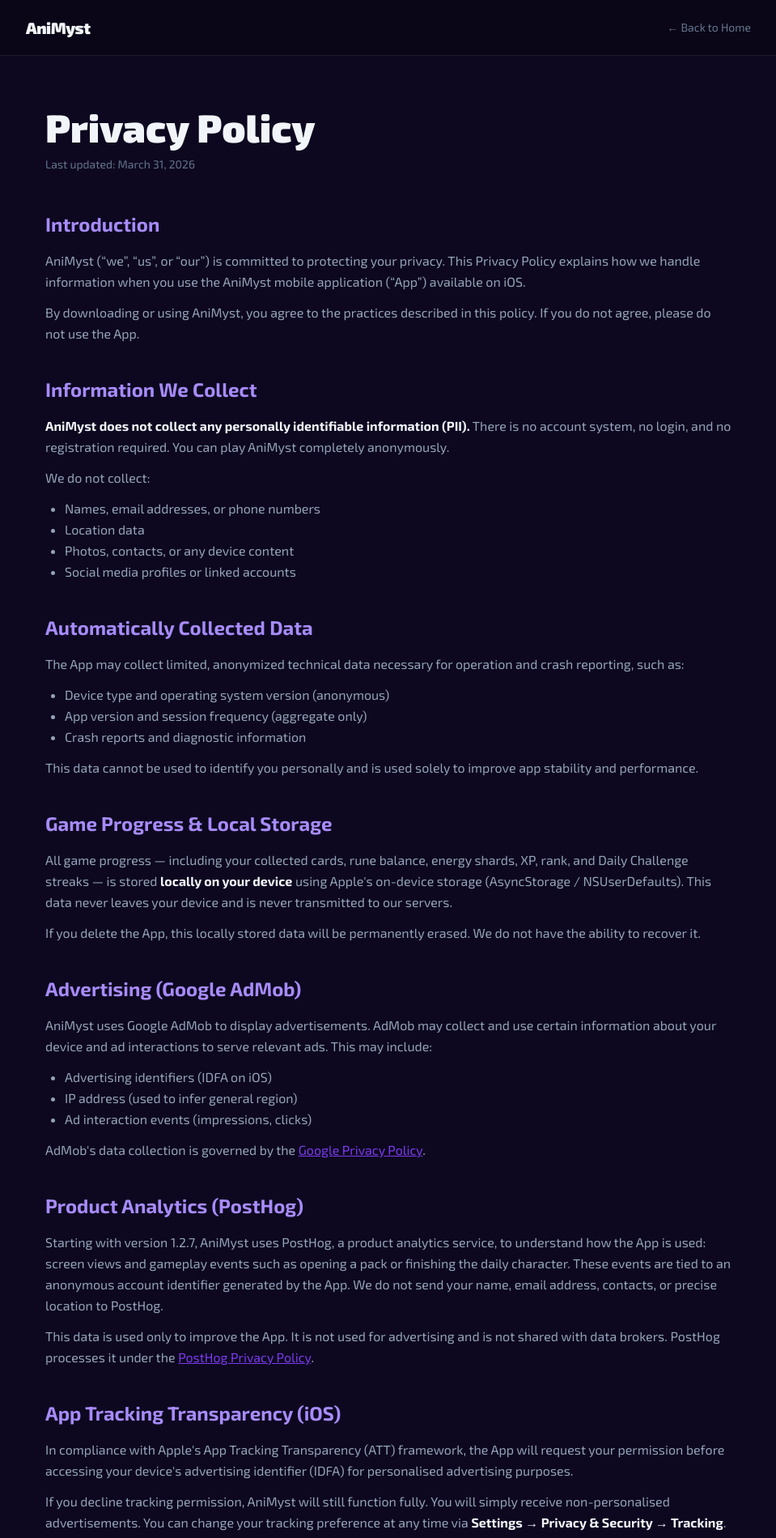
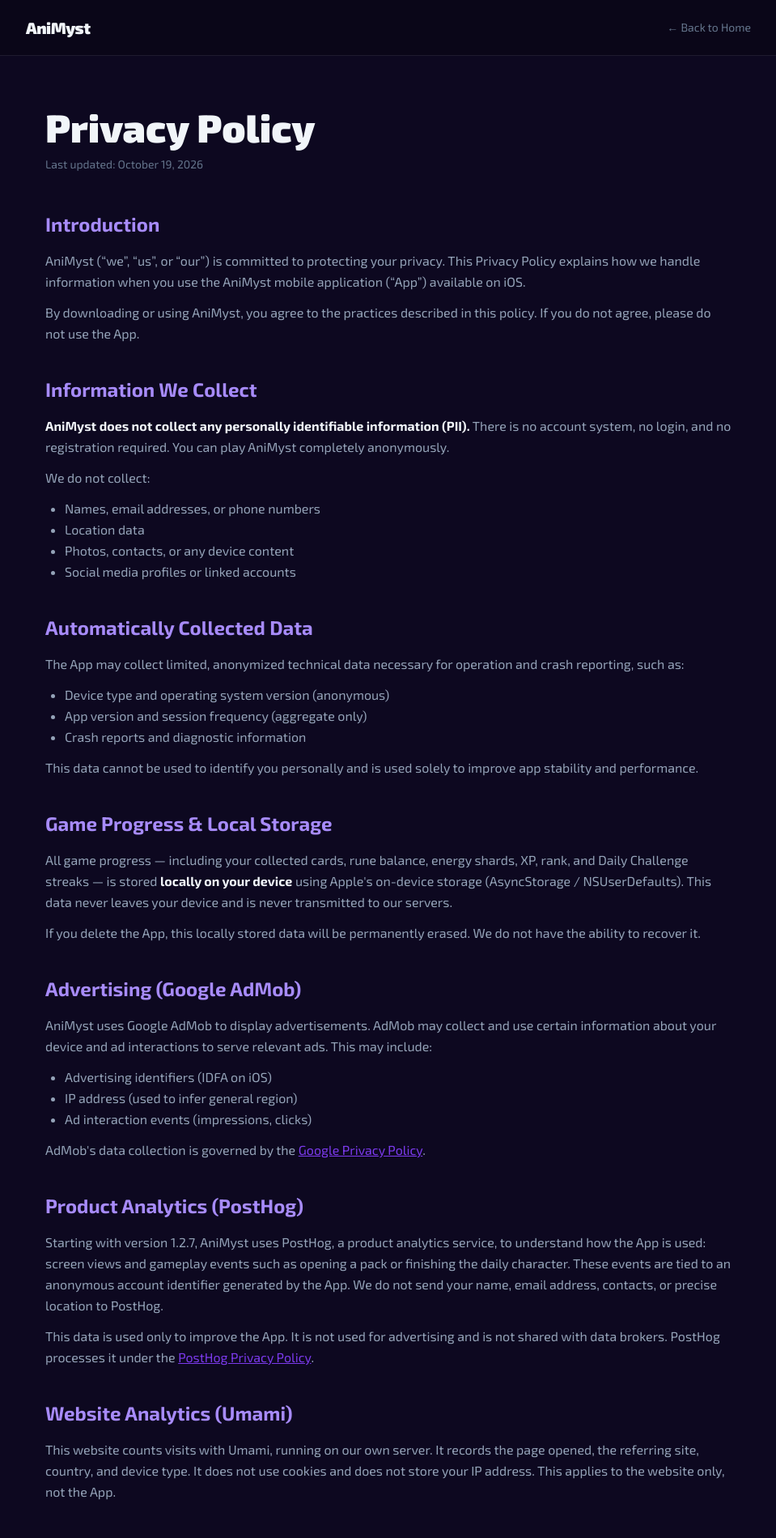
Before and after one commit to berkeakgnnn/aniguess-landing, a Next.js app: page /privacy in a window 1280 px wide. Shown: the top 1899 px of the page at 81% size, without its empty margins (160-1119 px from the left). Built offline with nearby package versions, Linux system fonts and the light colour scheme.

Commit message:
feat: Umami ziyaret sayımı (analiz.vexloft.com) + gizlilik politikasına Umami bölümü

```diff
--- a/src/app/layout.tsx
+++ b/src/app/layout.tsx
@@ -1,5 +1,6 @@
 import type { Metadata } from "next";
 import { Exo_2 } from "next/font/google";
+import Script from "next/script";
 import "./globals.css";
 
 // Exo 2 is not a variable font, so weights must be explicitly listed
@@ -54,6 +55,12 @@
     >
       <body className="min-h-full flex flex-col bg-[#0d0820] text-[#f1f5f9]">
         {children}
+        {/* Cookieless visit counting on Vexloft's own Umami server. */}
+        <Script
+          src="https://analiz.vexloft.com/script.js"
+          data-website-id="4769df00-5f1b-4ca1-9e42-ec9eba0293c8"
+          strategy="afterInteractive"
+        />
       </body>
     </html>
   );
--- a/src/app/privacy/page.tsx
+++ b/src/app/privacy/page.tsx
@@ -5,7 +5,7 @@
   description: "Privacy Policy for AniMyst — Anime Character Guessing Game",
 };
 
-const LAST_UPDATED = "March 31, 2026";
+const LAST_UPDATED = "October 19, 2026";
 const CONTACT_EMAIL = "vexloftstudio@gmail.com";
 
 // Shared prose block for policy sections
@@ -186,6 +186,15 @@
             </p>
           </PolicySection>
 
+          <PolicySection title="Website Analytics (Umami)">
+            <p>
+              This website counts visits with Umami, running on our own server. It
+              records the page opened, the referring site, country, and device type.
+              It does not use cookies and does not store your IP address. This applies
+              to the website only, not the App.
+            </p>
+          </PolicySection>
+
           <PolicySection title="App Tracking Transparency (iOS)">
             <p>
               In compliance with Apple&apos;s App Tracking Transparency (ATT) framework,
@@ -238,7 +247,9 @@
               Sürüm 1.2.7 itibarıyla uygulama kullanımına ilişkin anonim ürün analitiği
               (ekran görüntülemeleri ve oyun içi olaylar) PostHog aracılığıyla
               işlenmektedir; bu veriler ad, e-posta veya iletişim bilgisi içermez ve
-              reklam amacıyla kullanılmaz.
+              reklam amacıyla kullanılmaz. Bu web sitesinde ziyaret sayısı, açılan
+              sayfa, gelinen site, ülke ve cihaz türünü kendi sunucumuzdaki Umami ile
+              sayarız. Çerez kullanılmaz, IP adresin saklanmaz.
             </p>
             <p>
               KVKK kapsamındaki haklarınızı kullanmak için{" "}
```
